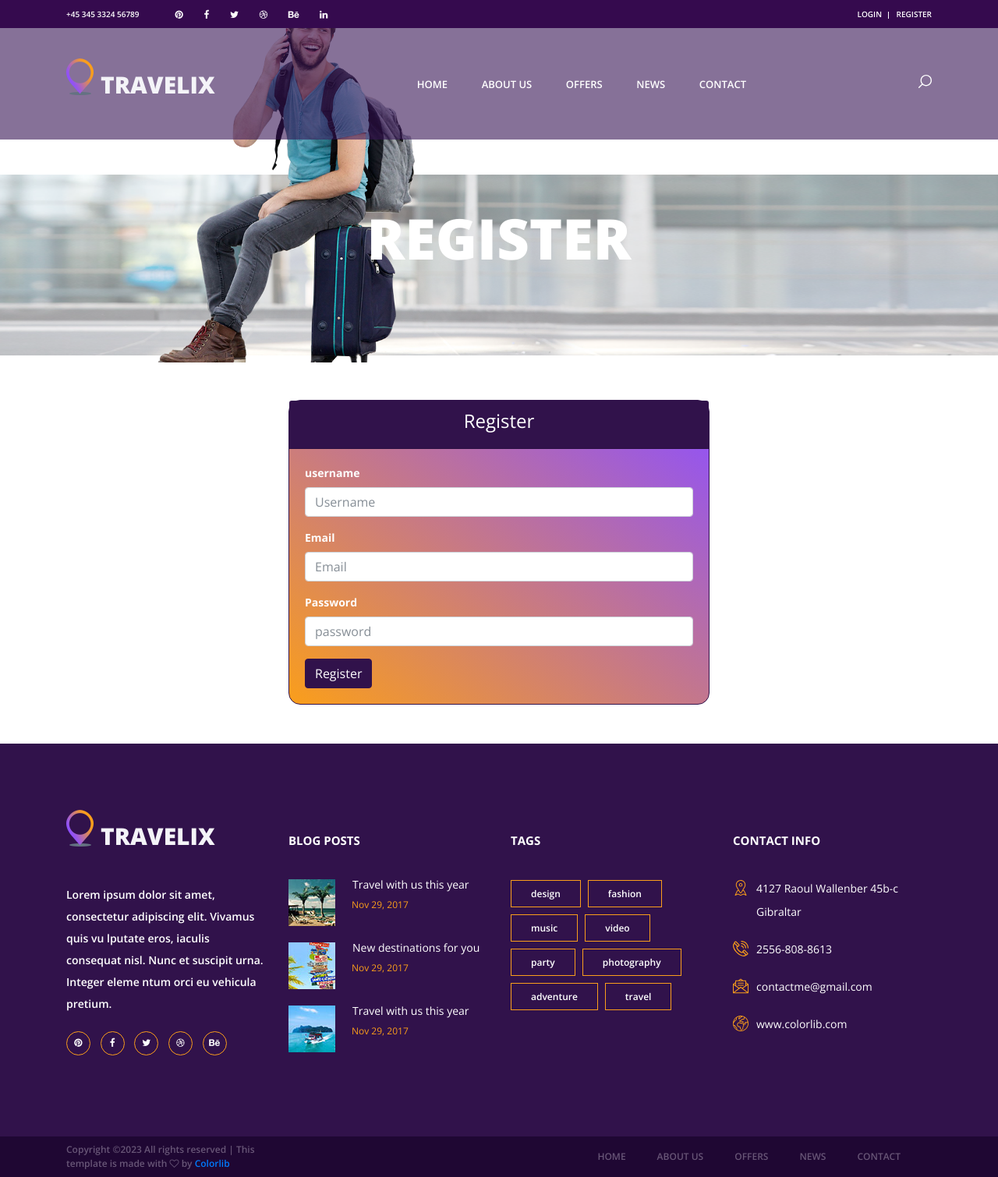
After one commit to efegorkemumit/TravelPhpMysql, a PHP site: page /TravelPhpMysql/auth/register.php in a window 1280 px wide. The commit adds this page. Shown: the whole page at 78% size. Run offline with PHP 8.4, Linux system fonts and the light colour scheme; some libraries are stand-ins or nearby versions.

Commit message:
youtube efegorkemumit

```diff
--- a/assets/styles/my.css
+++ b/assets/styles/my.css
@@ -17,3 +17,12 @@
     background-color: #31124b;
     border-color: #31124b;
 }
+.page-banner-register
+{
+background-image: url('../images/contact.png');
+
+}
+
+.mb-50{
+    margin-bottom: 50px;
+}
--- /dev/null
+++ b/auth/register.php
@@ -0,0 +1,89 @@
+<?php require "../includes/header.php"?>
+<?php require "../config/config.php"?>
+
+<?php
+if(isset($_POST['submit'])){
+
+    if(empty($_POST['username']) OR empty($_POST['email']) OR empty($_POST['password'])){
+        echo "<script>alert('some inputs are empty')</script>";
+    }
+    else{
+        $username= $_POST['username'];
+        $email= $_POST['email'];
+        $password=  password_hash($_POST['password'], PASSWORD_DEFAULT);
+
+        $insert = $conn->prepare("INSERT INTO users (username, email, mypassword) VALUES (:username, :email, :mypassword)");
+
+        $insert->execute([
+            ":username"=> $username,
+            ":email"=> $email,
+            ":mypassword"=> $password,
+        ]);
+
+
+
+    }
+
+
+}
+
+?>
+
+<link rel="stylesheet" type="text/css" href="<?php echo APPURL;?>/assets/styles/contact_styles.css">
+<link rel="stylesheet" type="text/css" href="<?php echo APPURL;?>/assets/styles/contact_responsive.css">
+<link rel="stylesheet" type="text/css" href="<?php echo APPURL;?>/assets/styles/my.css">
+
+
+	<div class="home">
+		<div class="home_background page-banner-register parallax-window" data-parallax="scroll"></div>
+		<div class="home_content">
+			<div class="home_title">Register</div>
+		</div>
+	</div>
+
+
+
+    <div class="container mt-5 mb-50">
+        <div class="row justify-content-center">
+            <div class="col-md-6">
+                <div class="card">
+                    <div class="card-header">
+                        <h3 class="text-center">Register</h3>
+                    </div>
+                    <div class="card-body">
+                        <form name="register" method="POST" action="register.php" >
+                            <div class="mb-3">
+                                <label for="username" class="form-label"> username</label>
+                                <input type="text" name="username" class="form-control" id="username" placeholder="Username">
+
+                            </div>
+                            <div class="mb-3">
+                                <label for="email" class="form-label"> Email</label>
+                                <input type="email" name="email" class="form-control" id="email" placeholder="Email">
+
+                            </div>
+                            <div class="mb-3">
+                                <label for="password" class="form-label"> Password</label>
+                                <input type="password" name="password" class="form-control" id="password" placeholder="password">
+
+                            </div>
+                            <button type="submit" name="submit" class="btn btn-primary"> Register</button>
+
+
+
+                        </form>
+
+                    </div>
+
+                </div>
+
+            </div>
+
+        </div>
+
+
+
+
+    </div>
+
+    <?php require "../includes/footer.php"?>
--- a/includes/footer.php
+++ b/includes/footer.php
@@ -10,7 +10,7 @@
 					<div class="footer_col">
 						<div class="footer_content footer_about">
 							<div class="logo_container footer_logo">
-								<div class="logo"><a href="#"><img src="assets/images/logo.png" alt="">travelix</a></div>
+								<div class="logo"><a href="#"><img src="<?php echo APPURL;?>/assets/images/logo.png" alt="">travelix</a></div>
 							</div>
 							<p class="footer_about_text">Lorem ipsum dolor sit amet, consectetur adipiscing elit. Vivamus quis vu lputate eros, iaculis consequat nisl. Nunc et suscipit urna. Integer eleme ntum orci eu vehicula pretium.</p>
 							<ul class="footer_social_list">
@@ -32,7 +32,7 @@
 
 							<!-- Footer blog item -->
 							<div class="footer_blog_item clearfix">
-								<div class="footer_blog_image"><img src="assets/images/footer_blog_1.jpg" alt="https://unsplash.com/@avidenov"></div>
+								<div class="footer_blog_image"><img src="<?php echo APPURL;?>/assets/images/footer_blog_1.jpg" alt="https://unsplash.com/@avidenov"></div>
 								<div class="footer_blog_content">
 									<div class="footer_blog_title"><a href="blog.html">Travel with us this year</a></div>
 									<div class="footer_blog_date">Nov 29, 2017</div>
@@ -41,7 +41,7 @@
 
 							<!-- Footer blog item -->
 							<div class="footer_blog_item clearfix">
-								<div class="footer_blog_image"><img src="assets/images/footer_blog_2.jpg" alt="https://unsplash.com/@deannaritchie"></div>
+								<div class="footer_blog_image"><img src="<?php echo APPURL;?>/assets/images/footer_blog_2.jpg" alt="https://unsplash.com/@deannaritchie"></div>
 								<div class="footer_blog_content">
 									<div class="footer_blog_title"><a href="blog.html">New destinations for you</a></div>
 									<div class="footer_blog_date">Nov 29, 2017</div>
@@ -50,7 +50,7 @@
 
 							<!-- Footer blog item -->
 							<div class="footer_blog_item clearfix">
-								<div class="footer_blog_image"><img src="assets/images/footer_blog_3.jpg" alt="https://unsplash.com/@bergeryap87"></div>
+								<div class="footer_blog_image"><img src="<?php echo APPURL;?>/assets/images/footer_blog_3.jpg" alt="https://unsplash.com/@bergeryap87"></div>
 								<div class="footer_blog_content">
 									<div class="footer_blog_title"><a href="blog.html">Travel with us this year</a></div>
 									<div class="footer_blog_date">Nov 29, 2017</div>
@@ -87,19 +87,19 @@
 						<div class="footer_content footer_contact">
 							<ul class="contact_info_list">
 								<li class="contact_info_item d-flex flex-row">
-									<div><div class="contact_info_icon"><img src="assets/images/placeholder.svg" alt=""></div></div>
+									<div><div class="contact_info_icon"><img src="<?php echo APPURL;?>/assets/images/placeholder.svg" alt=""></div></div>
 									<div class="contact_info_text">4127 Raoul Wallenber 45b-c Gibraltar</div>
 								</li>
 								<li class="contact_info_item d-flex flex-row">
-									<div><div class="contact_info_icon"><img src="assets/images/phone-call.svg" alt=""></div></div>
+									<div><div class="contact_info_icon"><img src="<?php echo APPURL;?>/assets/images/phone-call.svg" alt=""></div></div>
 									<div class="contact_info_text">2556-808-8613</div>
 								</li>
 								<li class="contact_info_item d-flex flex-row">
-									<div><div class="contact_info_icon"><img src="assets/images/message.svg" alt=""></div></div>
+									<div><div class="contact_info_icon"><img src="<?php echo APPURL;?>/assets/images/message.svg" alt=""></div></div>
 									<div class="contact_info_text"><a href="mailto:contactme@gmail.com?Subject=Hello" target="_top">contactme@gmail.com</a></div>
 								</li>
 								<li class="contact_info_item d-flex flex-row">
-									<div><div class="contact_info_icon"><img src="assets/images/planet-earth.svg" alt=""></div></div>
+									<div><div class="contact_info_icon"><img src="<?php echo APPURL;?>/assets/images/planet-earth.svg" alt=""></div></div>
 									<div class="contact_info_text"><a href="https://colorlib.com">www.colorlib.com</a></div>
 								</li>
 							</ul>
@@ -142,12 +142,12 @@ Copyright &copy;<script>document.write(new Date().getFullYear());</script> All r
 
 </div>
 
-<script src="assets/js/jquery-3.2.1.min.js"></script>
-<script src="assets/styles/bootstrap4/popper.js"></script>
-<script src="assets/styles/bootstrap4/bootstrap.min.js"></script>
-<script src="assets/plugins/OwlCarousel2-2.2.1/owl.carousel.js"></script>
-<script src="assets/plugins/easing/easing.js"></script>
-<script src="assets/js/custom.js"></script>
+<script src="<?php echo APPURL;?>/assets/js/jquery-3.2.1.min.js"></script>
+<script src="<?php echo APPURL;?>/assets/styles/bootstrap4/popper.js"></script>
+<script src="<?php echo APPURL;?>/assets/styles/bootstrap4/bootstrap.min.js"></script>
+<script src="<?php echo APPURL;?>/assets/plugins/OwlCarousel2-2.2.1/owl.carousel.js"></script>
+<script src="<?php echo APPURL;?>/assets/plugins/easing/easing.js"></script>
+<script src="<?php echo APPURL;?>/assets/js/custom.js"></script>
 
 </body>
 
--- a/includes/header.php
+++ b/includes/header.php
@@ -1,3 +1,15 @@
+<?php
+
+define("APPURL","http://localhost/TravelPhpMysql" );
+
+
+define("ASSETSIMAGE", "http://localhost/TravelPhpMysql/assets/images")
+
+?>
+
+
+
+
 <!DOCTYPE html>
 <html lang="en">
 <head>
@@ -6,13 +18,13 @@
 <meta http-equiv="X-UA-Compatible" content="IE=edge">
 <meta name="description" content="Travelix Project">
 <meta name="viewport" content="width=device-width, initial-scale=1">
-<link rel="stylesheet" type="text/css" href="assets/styles/bootstrap4/bootstrap.min.css">
-<link href="assets/plugins/font-awesome-4.7.0/css/font-awesome.min.css" rel="stylesheet" type="text/css">
-<link rel="stylesheet" type="text/css" href="assets/plugins/OwlCarousel2-2.2.1/owl.carousel.css">
-<link rel="stylesheet" type="text/css" href="assets/plugins/OwlCarousel2-2.2.1/owl.theme.default.css">
-<link rel="stylesheet" type="text/css" href="assets/plugins/OwlCarousel2-2.2.1/animate.css">
-<link rel="stylesheet" type="text/css" href="assets/styles/main_styles.css">
-<link rel="stylesheet" type="text/css" href="assets/styles/responsive.css">
+<link rel="stylesheet" type="text/css" href="<?php echo APPURL;?>/assets/styles/bootstrap4/bootstrap.min.css">
+<link href="<?php echo APPURL;?>/assets/plugins/font-awesome-4.7.0/css/font-awesome.min.css" rel="stylesheet" type="text/css">
+<link rel="stylesheet" type="text/css" href="<?php echo APPURL;?>/assets/plugins/OwlCarousel2-2.2.1/owl.carousel.css">
+<link rel="stylesheet" type="text/css" href="<?php echo APPURL;?>/assets/plugins/OwlCarousel2-2.2.1/owl.theme.default.css">
+<link rel="stylesheet" type="text/css" href="<?php echo APPURL;?>/assets/plugins/OwlCarousel2-2.2.1/animate.css">
+<link rel="stylesheet" type="text/css" href="<?php echo APPURL;?>/assets/styles/main_styles.css">
+<link rel="stylesheet" type="text/css" href="<?php echo APPURL;?>/assets/styles/responsive.css">
 </head>
 
 <body>
@@ -56,7 +68,7 @@
 				<div class="row">
 					<div class="col main_nav_col d-flex flex-row align-items-center justify-content-start">
 						<div class="logo_container">
-							<div class="logo"><a href="#"><img src="assets/images/logo.png" alt="">travelix</a></div>
+							<div class="logo"><a href="#"><img src="<?php echo APPURL;?>/assets/images/logo.png" alt="">travelix</a></div>
 						</div>
 						<div class="main_nav_container ml-auto">
 							<ul class="main_nav_list">
@@ -108,7 +120,7 @@
 	<div class="menu trans_500">
 		<div class="menu_content d-flex flex-column align-items-center justify-content-center text-center">
 			<div class="menu_close_container"><div class="menu_close"></div></div>
-			<div class="logo menu_logo"><a href="#"><img src="assets/images/logo.png" alt=""></a></div>
+			<div class="logo menu_logo"><a href="#"><img src="<?php echo APPURL;?>/assets/images/logo.png" alt=""></a></div>
 			<ul>
 				<li class="menu_item"><a href="#">home</a></li>
 				<li class="menu_item"><a href="about.html">about us</a></li>
```
